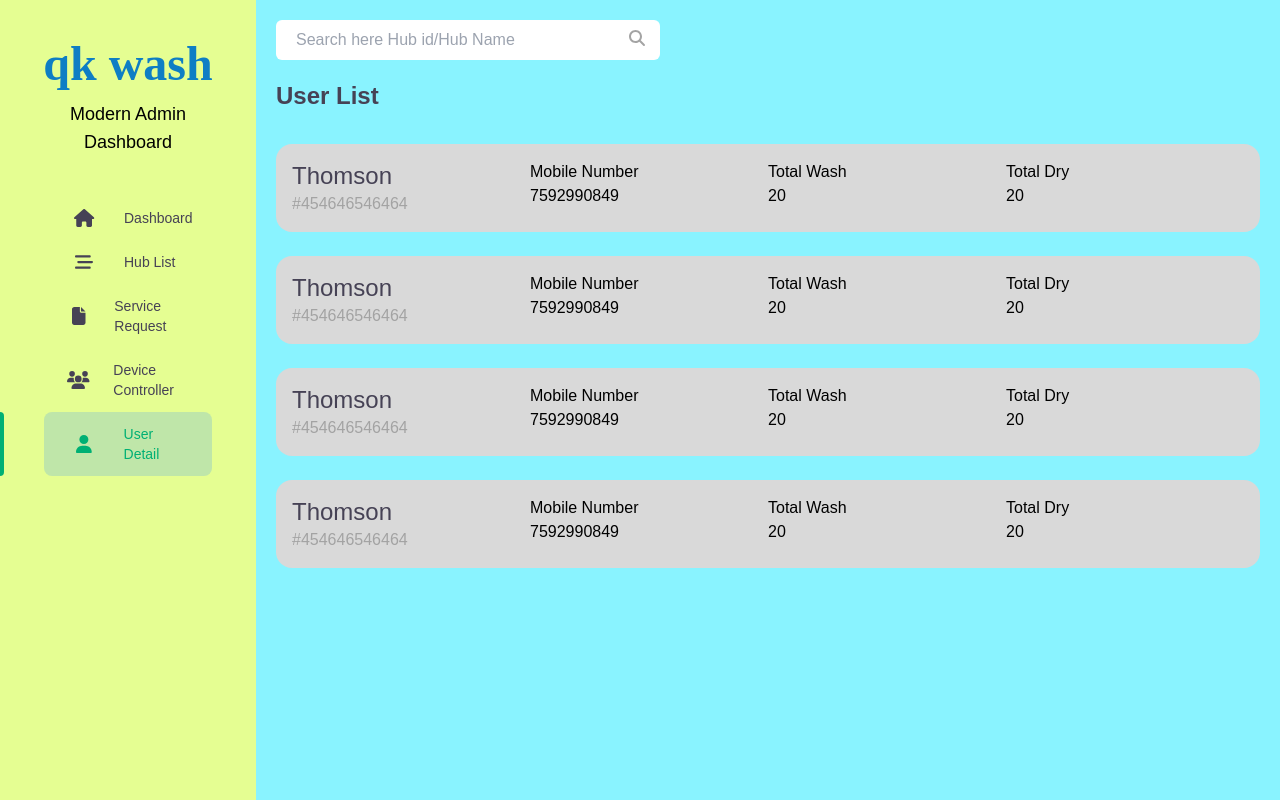
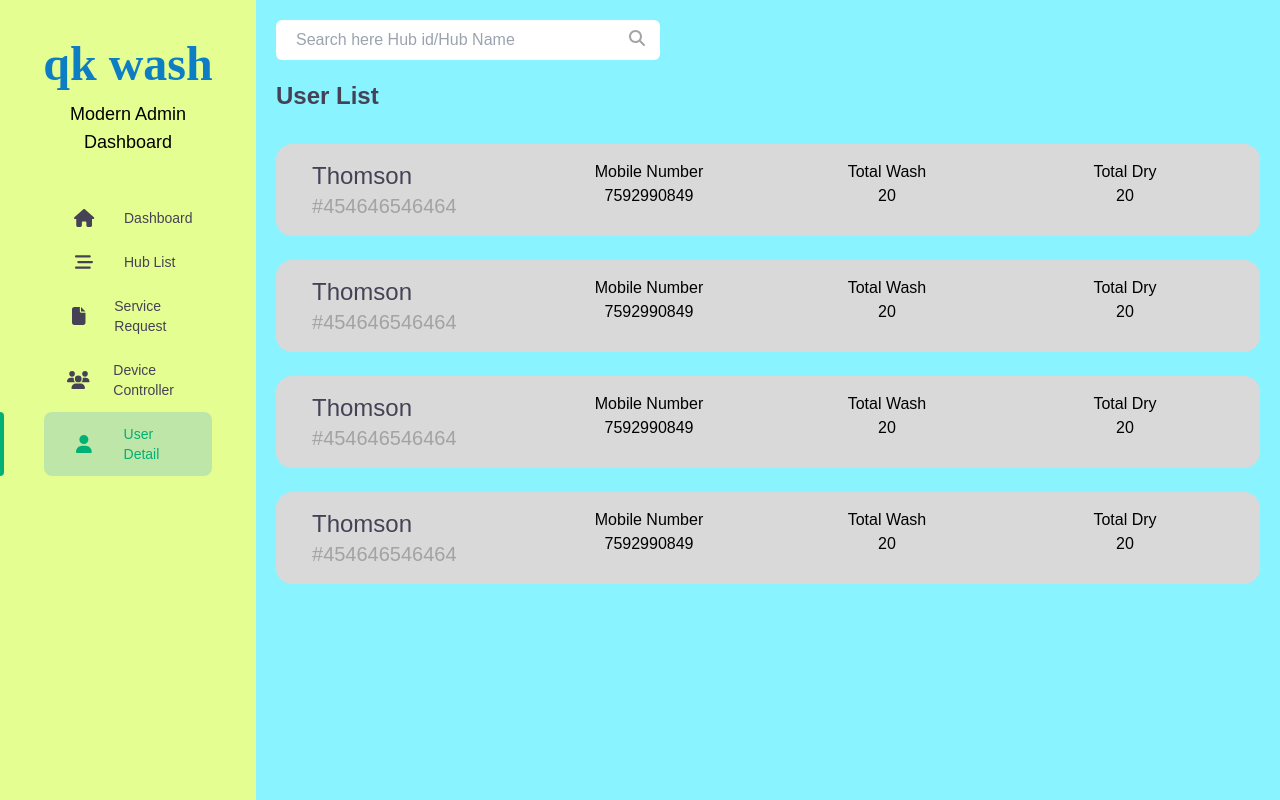
Before and after one commit to sreejithdev2002/qkwash-frontend, a React (Create React App) app: page /userlist in a window 1280 px wide. Built offline with nearby package versions, Linux system fonts and the light colour scheme; the HTML template or start-up script is replaced by a standard one.

Commit message:
Second Commit

```diff
--- a/src/components/Userlist/UserlistComponent.jsx
+++ b/src/components/Userlist/UserlistComponent.jsx
@@ -39,22 +39,24 @@ function UserlistComponent() {
         {userListData.map((data) => (
           <div className="grid grid-cols-4 mx-0 justify-start bg-[#D9D9D9] hover:bg-[#d4d3d3] rounded-2xl p-4 my-3 transition duration-300 cursor-pointer">
             <div>
-              <h1 className="text-2xl text-[#464255] font-medium">
+              <h1 className="text-2xl text-[#464255] font-medium pl-5">
                 {data.name}
               </h1>
-              <p className="font-medium text-[#A3A3A3]">#{data.id}</p>
+              <p className="font-medium text-[#A3A3A3] text-xl pl-5">
+                #{data.id}
+              </p>
             </div>
             <div>
-              <h2 className="font-medium">Mobile Number</h2>
-              <p className="font-medium">{data.mobile}</p>
+              <h2 className="font-medium text-center">Mobile Number</h2>
+              <p className="font-medium text-center">{data.mobile}</p>
             </div>
             <div>
-              <h2 className="font-medium">Total Wash</h2>
-              <p className="font-medium">{data.totalWash}</p>
+              <h2 className="font-medium text-center">Total Wash</h2>
+              <p className="font-medium text-center">{data.totalWash}</p>
             </div>
             <div>
-              <h2 className="font-medium">Total Dry</h2>
-              <p className="font-medium">{data.totalDry}</p>
+              <h2 className="font-medium text-center">Total Dry</h2>
+              <p className="font-medium text-center">{data.totalDry}</p>
             </div>
           </div>
         ))}
```
